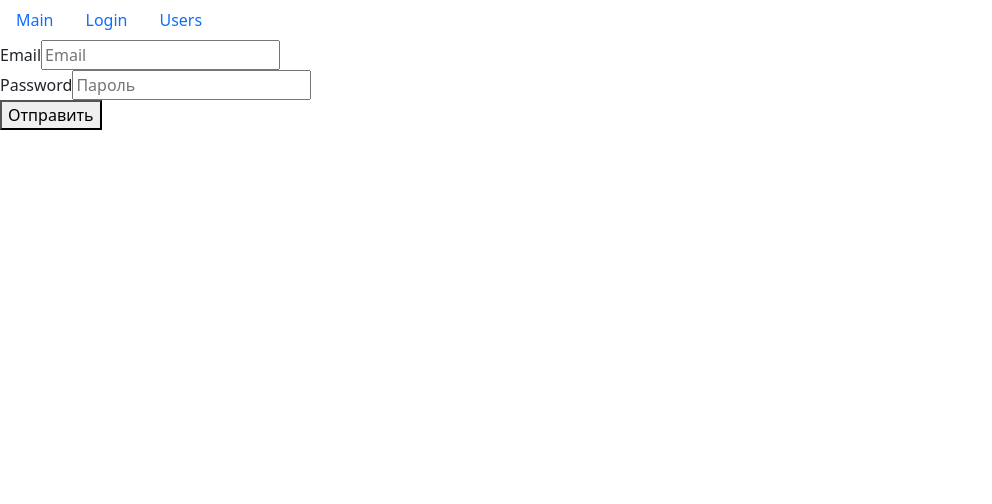
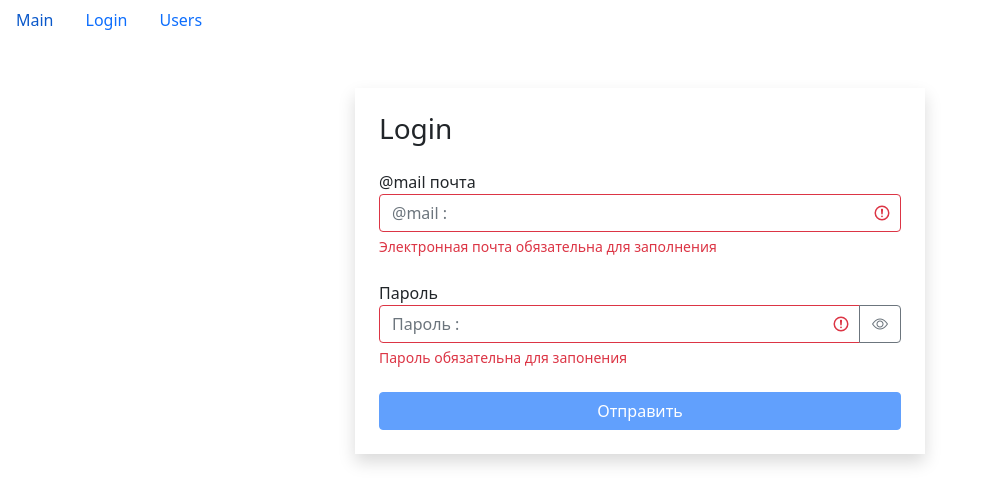
Before and after one commit to gumirus/fast-company, a React (Create React App) app: page /login in a window 1280 px wide. Shown: the top 504 px of the page, without its empty margins (0-992 px from the left). Built offline with nearby package versions, Linux system fonts and the light colour scheme.

Commit message:
9-Формы

```diff
--- /dev/null
+++ b/src/app/components/textField.jsx
@@ -0,0 +1,60 @@
+import React, { useState } from "react";
+import PropTypes from "prop-types";
+
+const TextField = ({
+  label,
+  placeholder,
+  type,
+  name,
+  value,
+  onChange,
+  error
+}) => {
+  const [showPassword, setShowPassword] = useState(false);
+  const getInputClasses = () => {
+    return "form-control" + (error ? " is-invalid" : "");
+  };
+  const toggleShowPassword = () => {
+    setShowPassword((prevState) => !prevState);
+  };
+  return (
+    <div className="mb-4">
+      <label htmlFor={name}>{label}</label>
+      <div className="input-group has-validation">
+        <input
+          placeholder={placeholder}
+          type={showPassword ? "text" : type}
+          name={name}
+          id={name}
+          value={value}
+          onChange={onChange}
+          className={getInputClasses()}
+        />
+        {type === "password" && (
+          <button
+            className="btn btn-outline-secondary"
+            type="button"
+            onClick={toggleShowPassword}
+          >
+            <i className={"bi-eye" + (showPassword ? "-slash" : "")}></i>
+          </button>
+        )}
+        {error && <div className="invalid-feedback">{error}</div>}
+      </div>
+    </div>
+  );
+};
+TextField.defaultProps = {
+  type: "text"
+};
+TextField.propTypes = {
+  label: PropTypes.string,
+  placeholder: PropTypes.string,
+  type: PropTypes.string,
+  name: PropTypes.string,
+  value: PropTypes.string,
+  onChange: PropTypes.func,
+  error: PropTypes.string
+};
+
+export default TextField;
--- a/src/app/layouts/login.jsx
+++ b/src/app/layouts/login.jsx
@@ -1,38 +1,89 @@
-import React from "react";
-import { useState } from "react";
+import React, { useEffect, useState } from "react";
+import TextField from "../components/textField";
+import { validator } from "../utils/validator";
 
 const Login = () => {
-  const [email, setEmail] = useState("");
-  const handleChange = (e) => {
-    setEmail(e.target.value);
-    console.log(e.target.value);
+  const [data, setData] = useState({ email: "", password: "" });
+  const [errors, setErrors] = useState({});
+  const handleChange = ({ target }) => {
+    setData((prevState) => ({ ...prevState, [target.name]: target.value }));
   };
+  const validatorConfig = {
+    email: {
+      isRequired: {
+        message: "Электронная почта обязательна для заполнения"
+      },
+      isEmail: {
+        message: "@mail введен некорректно"
+      }
+    },
+    password: {
+      isRequired: {
+        message: "Пароль обязательна для запонения"
+      },
+      isCapitalSymbol: {
+        message: "Пароль должен содержать хотя бы одну заглавную букву "
+      },
+      isContainDigit: {
+        message: "Пароль должен содержать хотя бы однo число"
+      },
+      min: {
+        message: "Пароль должен составлять минимум из 8 символов",
+        value: 8
+      }
+    }
+  };
+  useEffect(() => {
+    validate();
+  }, [data]);
+  const validate = () => {
+    const errors = validator(data, validatorConfig);
+    setErrors(errors);
+    return Object.keys(errors).length === 0;
+  };
+  const isValid = Object.keys(errors).length === 0;
+
+  const handleSubmit = (e) => {
+    e.preventDefault();
+    const isValid = validate();
+    if (!isValid) return;
+    console.log(data);
+  };
+
   return (
-    <form action="">
-      <div>
-        <label htmlFor="email">Email</label>
-        <input
-          placeholder="Email"
-          type="text"
+    <div className="container mt-5">
+      <div className="row">
+        <div className="col-md-6 offset-md-3 shadow p-4">
+          <h3 className="mb-4">Login</h3>
+          <form onSubmit={handleSubmit}>
+            <TextField
+              label="@mail почта"
+              placeholder="@mail :"
               name="email"
-          id="email"
-          value={email}
+              value={data.email}
               onChange={handleChange}
+              error={errors.email}
             />
-      </div>
-      <div>
-        <label htmlFor="password">Password</label>
-        <input
-          placeholder="Пароль"
-          id="password"
+            <TextField
+              label="Пароль"
+              placeholder="Пароль :"
               type="password"
               name="password"
+              value={data.password}
+              onChange={handleChange}
+              error={errors.password}
             />
+            <button
+              type="submit"
+              disabled={!isValid}
+              className="btn btn-primary w-100 mx-auto"
+            >
+              Отправить
+            </button>
+          </form>
         </div>
-      <div>
-        <button type="submit">Отправить</button>
       </div>
-    </form>
+    </div>
   );
 };
 
--- /dev/null
+++ b/src/app/utils/validator.js
@@ -0,0 +1,46 @@
+export function validator(data, config) {
+  const errors = {};
+  function validate(validateMethod, data, config) {
+    let statusValidate;
+    switch (validateMethod) {
+      case "isRequired":
+        statusValidate = data.trim() === "";
+        break;
+      case "isEmail": {
+        const emailRegExp = /^\S+@\S+\.\S+$/g;
+        statusValidate = !emailRegExp.test(data);
+        break;
+      }
+      case "isCapitalSymbol": {
+        const capitalRegExp = /[A-Z]+/g;
+        statusValidate = !capitalRegExp.test(data);
+        break;
+      }
+      case "isContainDigit": {
+        const digitRegExp = /\d+/g;
+        statusValidate = !digitRegExp.test(data);
+        break;
+      }
+      case "min": {
+        statusValidate = data.length < config.value;
+        break;
+      }
+      default:
+        break;
+    }
+    if (statusValidate) return config.message;
+  }
+  for (const fieldName in data) {
+    for (const validateMethod in config[fieldName]) {
+      const error = validate(
+        validateMethod,
+        data[fieldName],
+        config[fieldName][validateMethod]
+      );
+      if (error && !errors[fieldName]) {
+        errors[fieldName] = error;
+      }
+    }
+  }
+  return errors;
+}
```
Also changed, not shown: 9 other files (tests, documents, lock files or other folders). Lines whose indentation alone changed are shown as unchanged.
